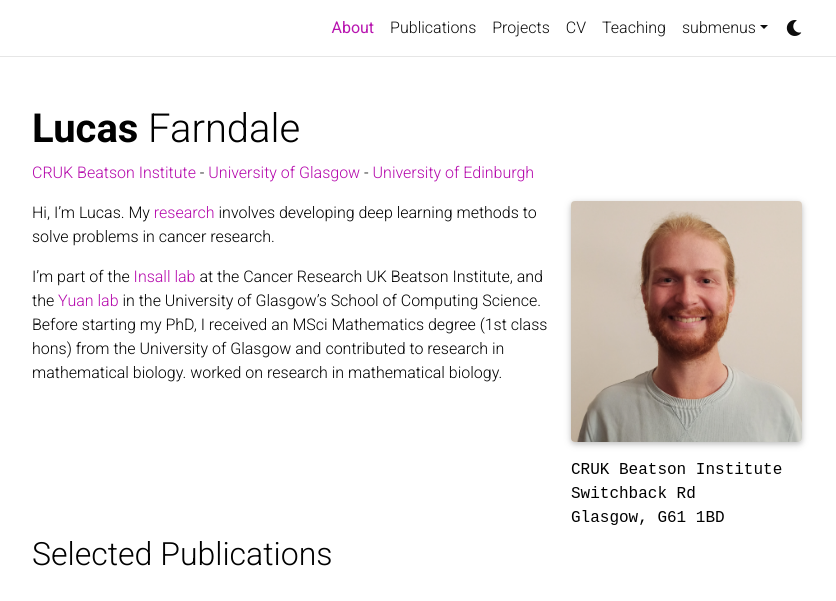
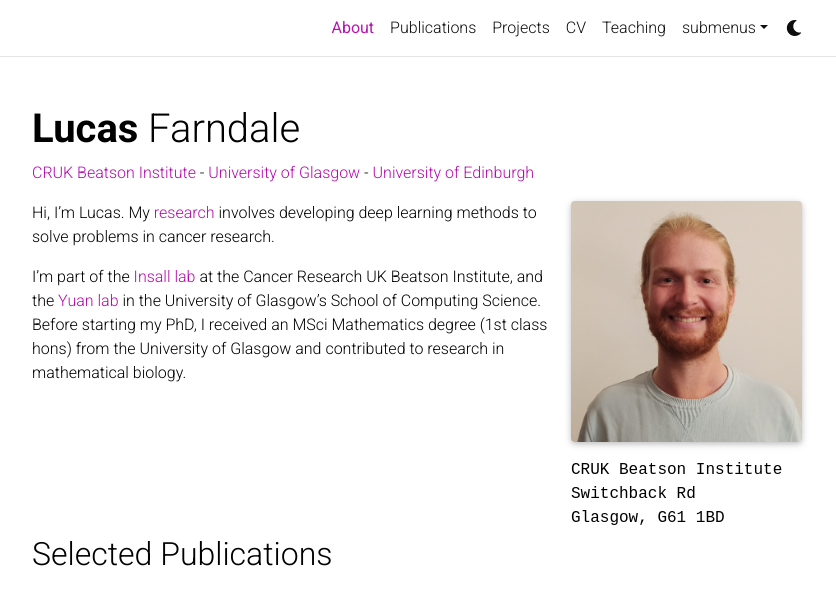
Before and after one commit to lucasfarndale/lucasfarndale.github.io, a Jekyll site: the page built from _pages/about.md, in a window 1280 px wide, cut to the strip 0-601 px from the top of the page. Shown: the whole strip, without its empty margins (223-1059 px from the left). Built offline with Jekyll 4.4.1, drawn with Linux system fonts in a browser that asks for light colours; full-size pictures stand in for the smaller copies a plugin makes; comment, search, counter and statistics services are not loaded; a style sheet for code colours, icons or effects is not loaded.

Commit message:
Update about.md

```diff
--- a/_pages/about.md
+++ b/_pages/about.md
@@ -23,4 +23,3 @@ social: true  # includes social icons at the bottom of the page
 Hi, I'm Lucas. My [research](/projects/) involves developing deep learning methods to solve problems in cancer research.
 
 I'm part of the [Insall lab](https://www.beatson.gla.ac.uk/beatson-research/beatson-research-groups/robert-insall-cell-migration-and-chemotaxis.html) at the Cancer Research UK Beatson Institute, and the [Yuan lab](https://kyuanlab.org/) in the University of Glasgow's School of Computing Science. Before starting my PhD, I received an MSci Mathematics degree (1st class hons) from the University of Glasgow and contributed to research in mathematical biology.
-worked on research in mathematical biology.
```
